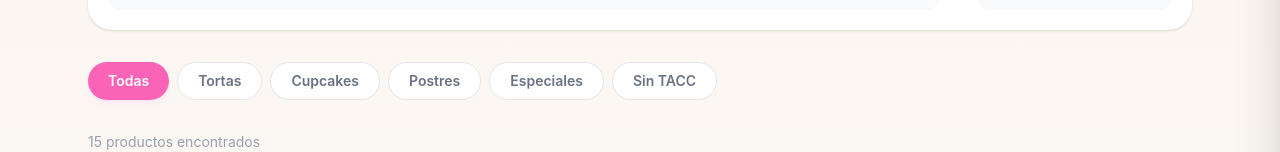
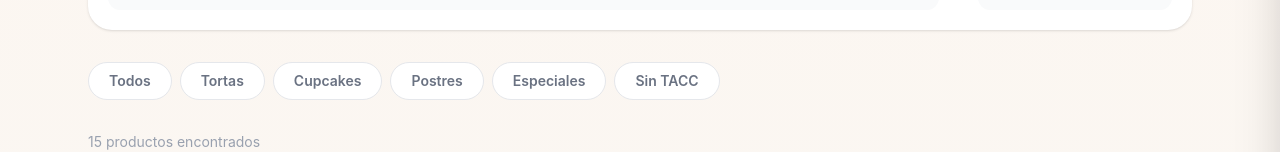
Before and after one commit to galoruiiz/eviscake, a React (Vite) app: page /productos in a window 1280 px wide. Shown: the part 508-660 px from the top of the page. Built offline with nearby package versions, Linux system fonts and the light colour scheme.

Commit message:
Update product prices and category label

```diff
--- a/src/data/products.ts
+++ b/src/data/products.ts
@@ -31,7 +31,7 @@ export const PRODUCTS: Product[] = [
     id: 2,
     name: "Torta Matilda",
     description: "Tres capas de bizcochuelo de cacao con ganache intenso.",
-    price: 7900,
+    price: 29000,
     image: "https://i.imgur.com/e7xxP5w.jpeg",
     category: "Tortas",
     available: true,
@@ -59,7 +59,7 @@ export const PRODUCTS: Product[] = [
     id: 5,
     name: "Cheesecake de Frutos Rojos",
     description: "Base de galletita, relleno cremoso de queso y coulis de berries artesanal.",
-    price: 6500,
+    price: 13000,
     image: "https://images.unsplash.com/photo-1533134242443-d4fd215305ad?w=600&q=80",
     category: "Postres",
     tag: "Nuevo",
@@ -165,8 +165,8 @@ export const PRODUCTS: Product[] = [
 // ============================================================
 // CATEGORÍAS disponibles (se usan en el filtro de productos)
 // ============================================================
-export const CATEGORIES: ("Todas" | Category)[] = [
-  "Todas",
+export const CATEGORIES: ("Todos" | Category)[] = [
+  "Todos",
   "Tortas",
   "Cupcakes",
   "Postres",
```
